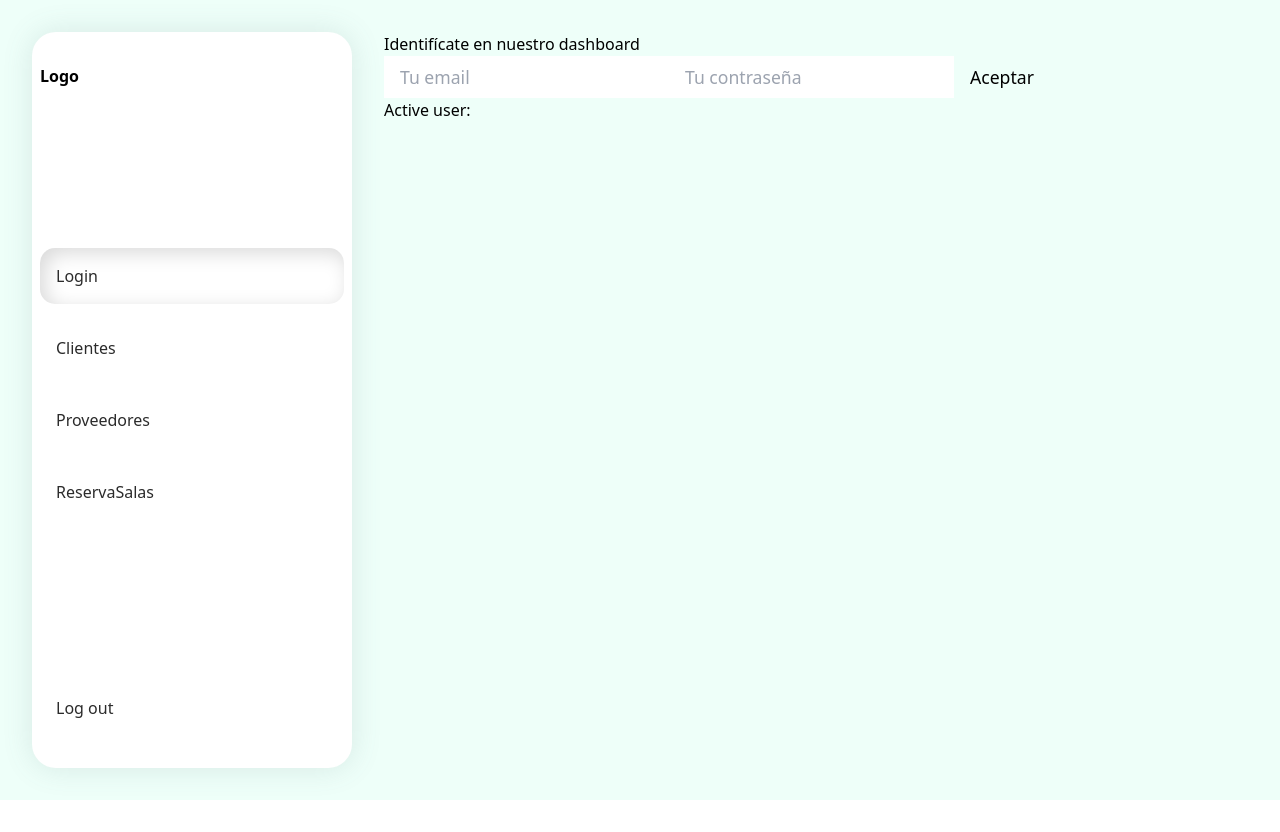
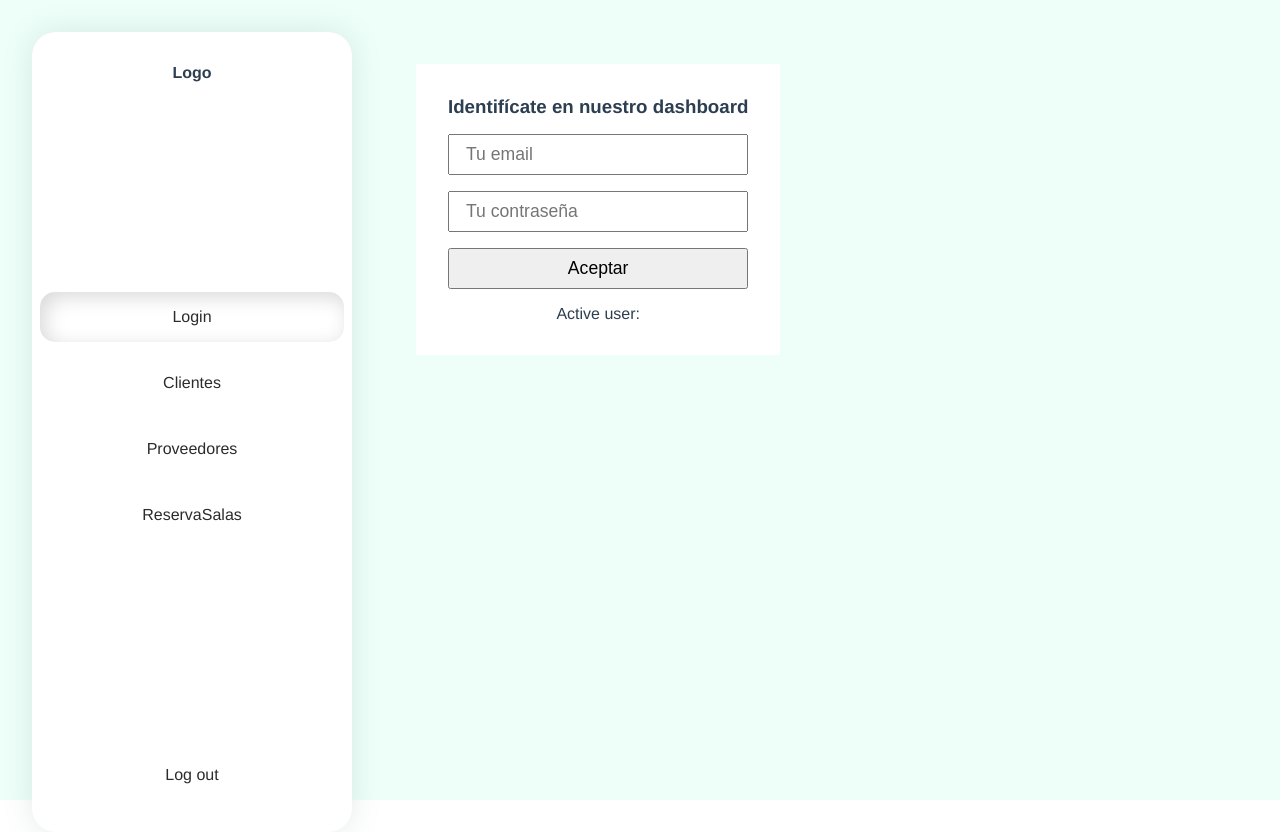
Before and after one commit to gorkavillara/proyecto-final-vue3-ts-2-feb, a Vue app: page /login in a window 1280 px wide. Before the commit the page ends 800 px from the top, so only its background shows below. Built offline with nearby package versions, Linux system fonts and the light colour scheme.

Commit message:
⚛️ Inicializando quasar

```diff
--- a/postcss.config.js
+++ /dev/null
@@ -1,6 +0,0 @@
-module.exports = {
-  plugins: {
-    tailwindcss: {},
-    autoprefixer: {},
-  },
-}
--- a/src/App.vue
+++ b/src/App.vue
@@ -7,6 +7,21 @@ import Dashboard from "./views/Dashboard.vue";
 </script>
 
 <style>
+* {
+  padding: 0;
+  margin: 0;
+}
+html {
+  height: 100vh;
+  width: 100vw;
+}
+#app {
+  font-family: Avenir, Helvetica, Arial, sans-serif;
+  -webkit-font-smoothing: antialiased;
+  -moz-osx-font-smoothing: grayscale;
+  text-align: center;
+  color: #2c3e50;
+}
 .sidebarlink {
   padding: 1rem;
   color: #2b2b2b;
--- a/src/components/Button.vue
+++ /dev/null
@@ -1,16 +0,0 @@
-<template>
-  <button
-    :class="`${btnType === 'success' && 'bg-green-500 hover:bg-green-700'} ${
-      btnType === 'warning' && 'bg-yellow-600 hover:bg-yellow-800'
-    } ${btnType === 'info' && 'bg-sky-600 hover:bg-sky-800'} transition-all text-white rounded`"
-  >
-    {{ text }}
-  </button>
-</template>
-
-<script setup lang="ts">
-defineProps<{
-  text: string;
-  btnType: "success" | "warning" | "info";
-}>();
-</script>
--- a/src/main.ts
+++ b/src/main.ts
@@ -1,7 +1,6 @@
 import { createApp } from 'vue'
 import { createRouter, createWebHistory } from "vue-router"
 import { useAuth } from './utils/auth'
-import "./style.css"
 import App from './App.vue'
 import routes from './routes'
 
--- a/src/sections/LogIn.vue
+++ b/src/sections/LogIn.vue
@@ -1,15 +1,14 @@
 <template>
-  <div class="bg-white py-4 px-8 flex flex-col gap-4 items-stretch">
+  <div class="login-form">
     <h3 class="text-2xl">Identifícate en nuestro dashboard</h3>
     <input type="text" v-on-enter="hazLogin" v-model="formData.email" placeholder="Tu email" />
     <input
       type="password"
       v-model="formData.password"
       placeholder="Tu contraseña"
-      class="shadow-lg hover:shadow-2xl outline-none"
       v-on-enter="hazLogin"
     />
-    <Button text="Aceptar" btnType="info" />
+    <button @click="hazLogin">Aceptar</button>
     <!-- <button class="bg-green-500 text-white rounded-lg" @click="hazLogin">Aceptar</button> -->
     <p>Active user: {{ activeUser }}</p>
   </div>
--- a/src/style.css
+++ /dev/null
@@ -1,3 +0,0 @@
-@tailwind base;
-@tailwind components;
-@tailwind utilities;
--- a/tailwind.config.js
+++ /dev/null
@@ -1,12 +0,0 @@
-/** @type {import('tailwindcss').Config} */
-module.exports = {
-  purge: ['./index.html', './src/**/*.{vue,js,ts,jsx,tsx}'],
-  content: [
-    "./index.html",
-    "./src/**/*.{vue}",
-  ],
-  theme: {
-    extend: {},
-  },
-  plugins: [],
-}
```
